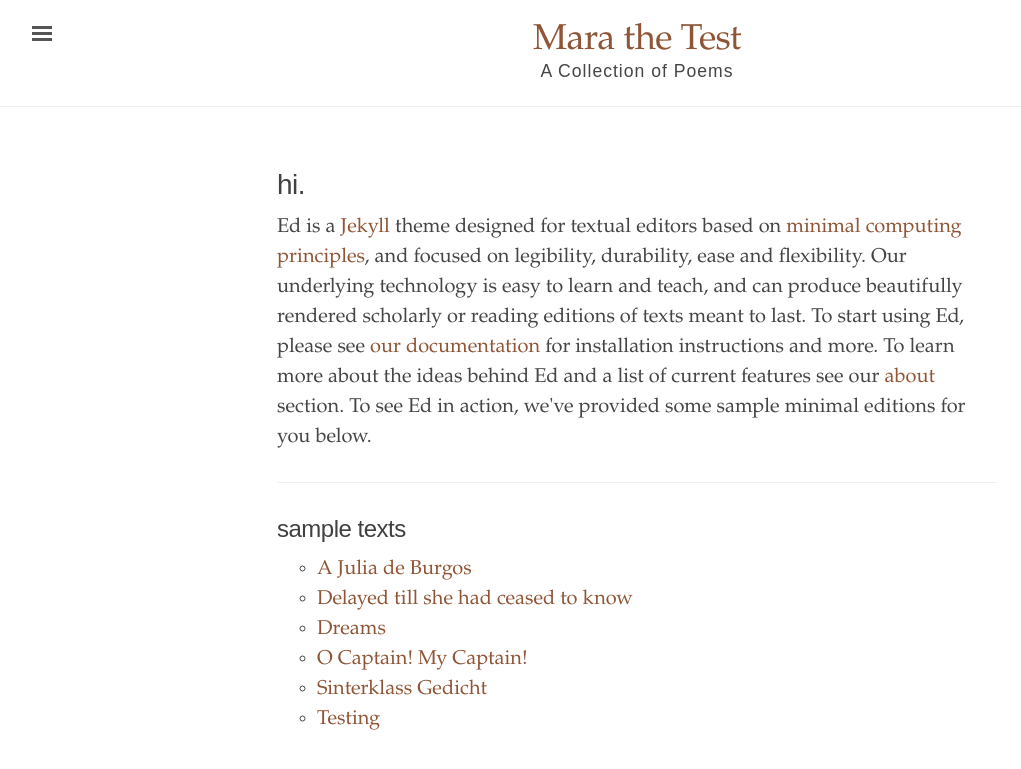
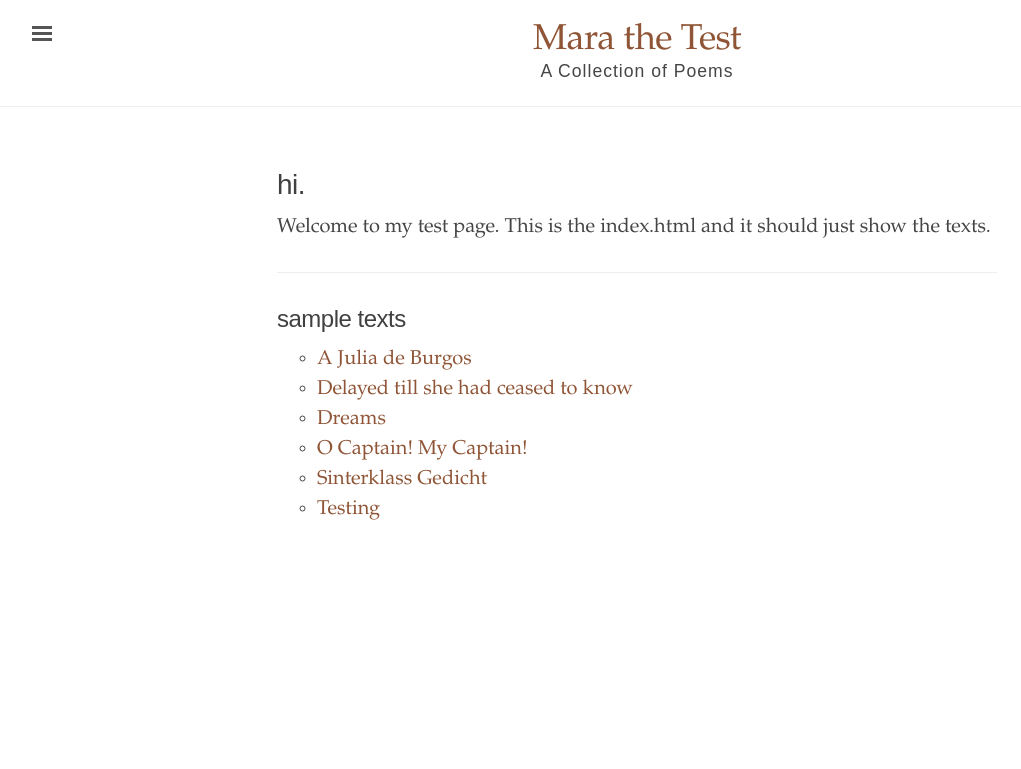
Before and after one commit to eizent/marathetest, a Jekyll site: the page built from index.html, in a window 1280 px wide. Shown: the top 769 px of the page, without its empty margins (3-1024 px from the left). Built offline with Jekyll 4.4.1, drawn with Linux system fonts in a browser that asks for light colours.

Commit message:
update index

```diff
--- a/index.html
+++ b/index.html
@@ -1,19 +1,12 @@
 ---
 layout: default
-title: "Ed."
+title: "Mara the Test"
 ---
 <div class="introduction">
   <h1>hi.</h1>
 
 <p>
-  Ed is a <a href="https://jekyllrb.com/" target="_blank">Jekyll</a> theme designed for textual
-  editors based on <a href="http://go-dh.github.io/mincomp/">minimal computing principles</a>, and
-  focused on legibility, durability, ease and flexibility. Our underlying technology is easy to
-  learn and teach, and can produce beautifully rendered scholarly or reading editions of texts meant
-  to last. To start using Ed, please see <a href="{{ site.baseurl }}/documentation/">our
-  documentation</a> for installation instructions and more. To learn more about the ideas behind Ed
-  and a list of current features see our <a href="{{ site.baseurl }}/about/">about</a> section. To
-  see Ed in action, we've provided some sample minimal editions for you below.
+  Welcome to my test page. This is the index.html and it should just show the texts.
 </p>
 </div>
 
```
